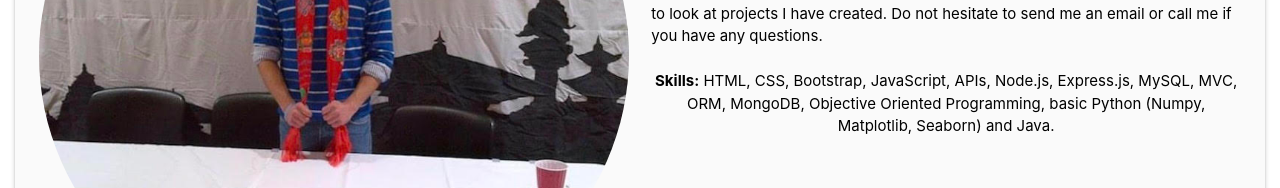
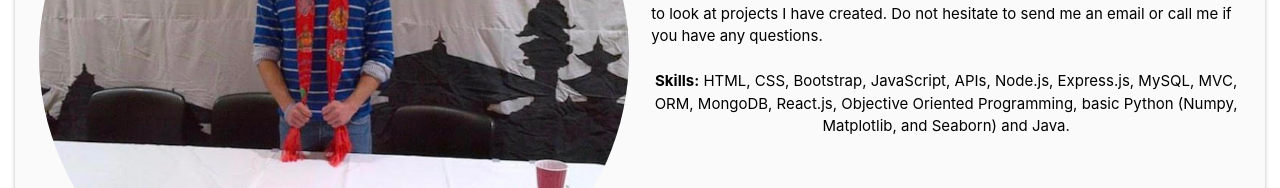
Before and after one commit to Rajesh2199/React-Portfolio, a React (Create React App) app: page / in a window 1280 px wide. Shown: the part 254-442 px from the top of the page. Built offline with nearby package versions, Linux system fonts and the light colour scheme.

Commit message:
fixed punctuations

```diff
--- a/src/components/Burger.js
+++ b/src/components/Burger.js
@@ -7,7 +7,7 @@ function Burger() {
              <h2 className="header">Eat The Burger</h2>
              <div className="card horizontal">
              <div className="card-image">
-             <img src="./SS.png"></img>
+             <img src="./SS.png" alt="burger" ></img>
              </div>
              <div className="card-stacked">
              <div className="card-content">
--- a/src/components/Header.js
+++ b/src/components/Header.js
@@ -9,7 +9,7 @@ function Intro() {
     return (
 
 
-        <div className="col s12 m8 offset-m2 l6 offset-l3">
+        <div className="col s12 m8 offset-m2 l6 offset-l8">
             <div className="card-panel grey lighten-5 z-depth-1">
                 <div className="row valign-wrapper">
                 <div className="col s2">
@@ -20,7 +20,7 @@ function Intro() {
                     Hi, I am  Rajesh Baduwal a Full Stack Developer with a Military(U.S Army) and  Accounting background. Thank you for visiting my portfolio. Please take a moment to look at projects I have created. Do not hesitate to send me an email or call me if you have any questions.
                     <br></br>
                     <br></br>
-                    <p> <b>Skills:</b> HTML, CSS, Bootstrap, JavaScript, APIs, Node.js, Express.js, MySQL, MVC, ORM, MongoDB, Objective Oriented Programming, basic Python (Numpy, Matplotlib, Seaborn) and Java. </p>
+                    <p> <b>Skills:</b> HTML, CSS, Bootstrap, JavaScript, APIs, Node.js, Express.js, MySQL, MVC, ORM, MongoDB, React.js, Objective Oriented Programming, basic Python (Numpy, Matplotlib, and Seaborn) and Java. </p>
                     </span>
 
                 </div>
--- a/src/components/Project.js
+++ b/src/components/Project.js
@@ -4,7 +4,7 @@ import React from "react";
 function Projects (){
   return (
 
-<div className="col s12 m7 card-panel hoverable">
+<div className="col s12 m8 offset-m2 l6 offset-l3 card-panel hoverable">
     <h2 className="header">The Covid-19 Project</h2>
        <div className="card horizontal">
                <div className="card-image">
```
